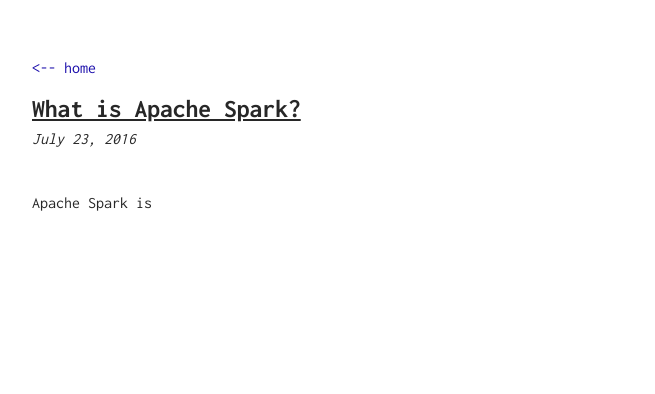
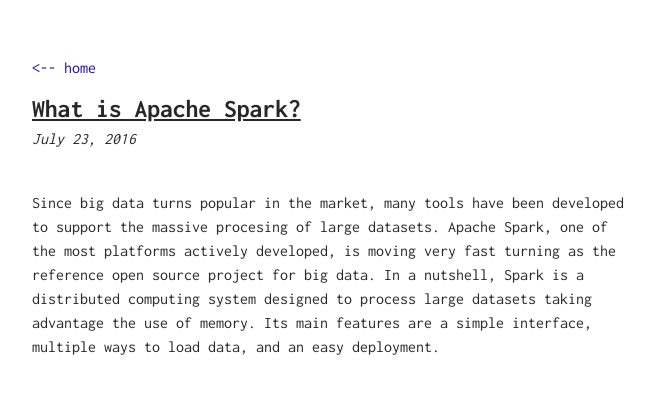
Before and after one commit to jatundata/jatundata.github.io, a Jekyll site: the page built from _posts/2016-07-23-what-is-apache-spark.md, in a window 1280 px wide. Shown: the top 394 px of the page, without its empty margins (308-963 px from the left). Built offline with Jekyll 4.4.1, drawn with Linux system fonts in a browser that asks for light colours.

Commit message:
first idea about what is apache spark

```diff
--- a/_posts/2016-07-23-what-is-apache-spark.md
+++ b/_posts/2016-07-23-what-is-apache-spark.md
@@ -3,4 +3,5 @@ layout: post
 title: What is Apache Spark?
 ---
 
-Apache Spark is
+Since big data turns popular in the market, many tools have been developed to support the massive procesing of large datasets. Apache Spark, one of the most platforms actively developed, is moving very fast turning as the reference open source project for big data.
+In a nutshell, Spark is a distributed computing system designed to process large datasets taking advantage the use of memory. Its main features are a simple interface, multiple ways to load data, and an easy deployment.
```
